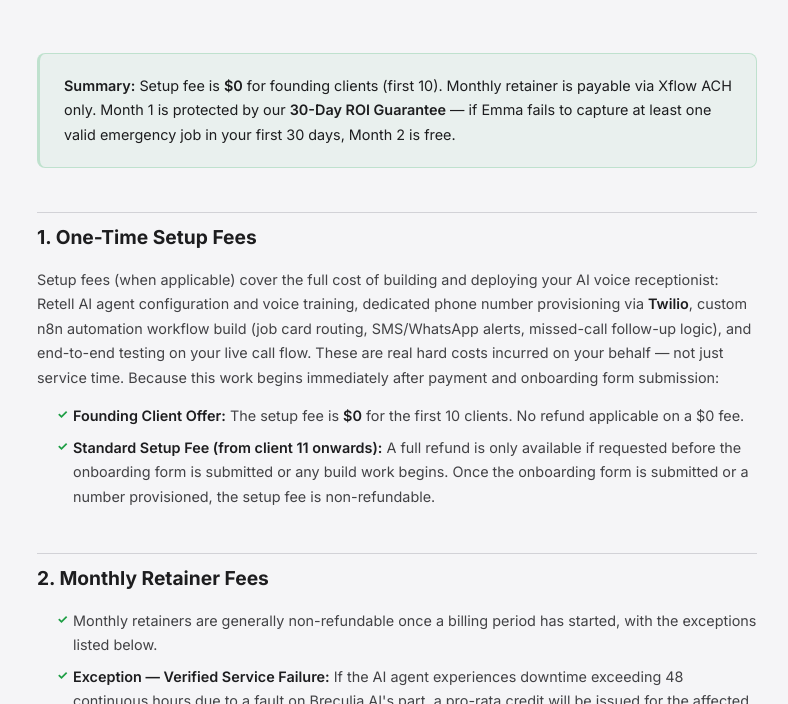
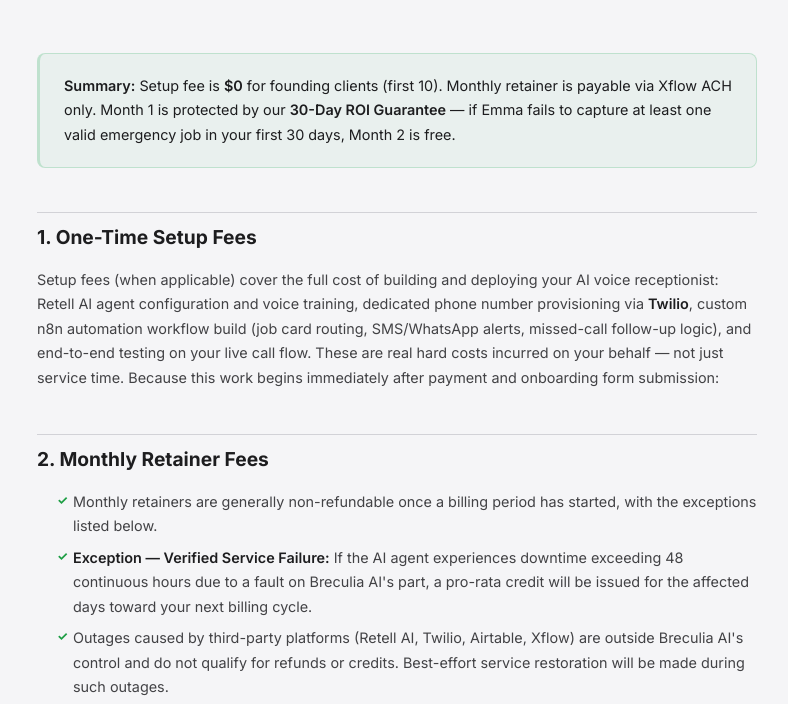
Before and after one commit to RisheS26/breculia-ai, a plain HTML site: page refund.html in a window 1280 px wide. Shown: the part 341-1045 px from the top of the page, without its empty margins (243-1031 px from the left). Drawn offline with Linux system fonts and the light colour scheme.

Commit message:
Update refund.html

```diff
--- a/refund.html
+++ b/refund.html
@@ -98,10 +98,6 @@
 <h2>1. One-Time Setup Fees</h2>
 
 <p>Setup fees (when applicable) cover the full cost of building and deploying your AI voice receptionist: Retell AI agent configuration and voice training, dedicated phone number provisioning via <strong>Twilio</strong>, custom n8n automation workflow build (job card routing, SMS/WhatsApp alerts, missed-call follow-up logic), and end-to-end testing on your live call flow. These are real hard costs incurred on your behalf — not just service time. Because this work begins immediately after payment and onboarding form submission:</p>
-<ul>
-  <li><strong>Founding Client Offer:</strong> The setup fee is <strong>$0</strong> for the first 10 clients. No refund applicable on a $0 fee.</li>
-  <li><strong>Standard Setup Fee (from client 11 onwards):</strong> A full refund is only available if requested before the onboarding form is submitted or any build work begins. Once the onboarding form is submitted or a number provisioned, the setup fee is non-refundable.</li>
-</ul>
 
 <h2>2. Monthly Retainer Fees</h2>
 <ul>
```
